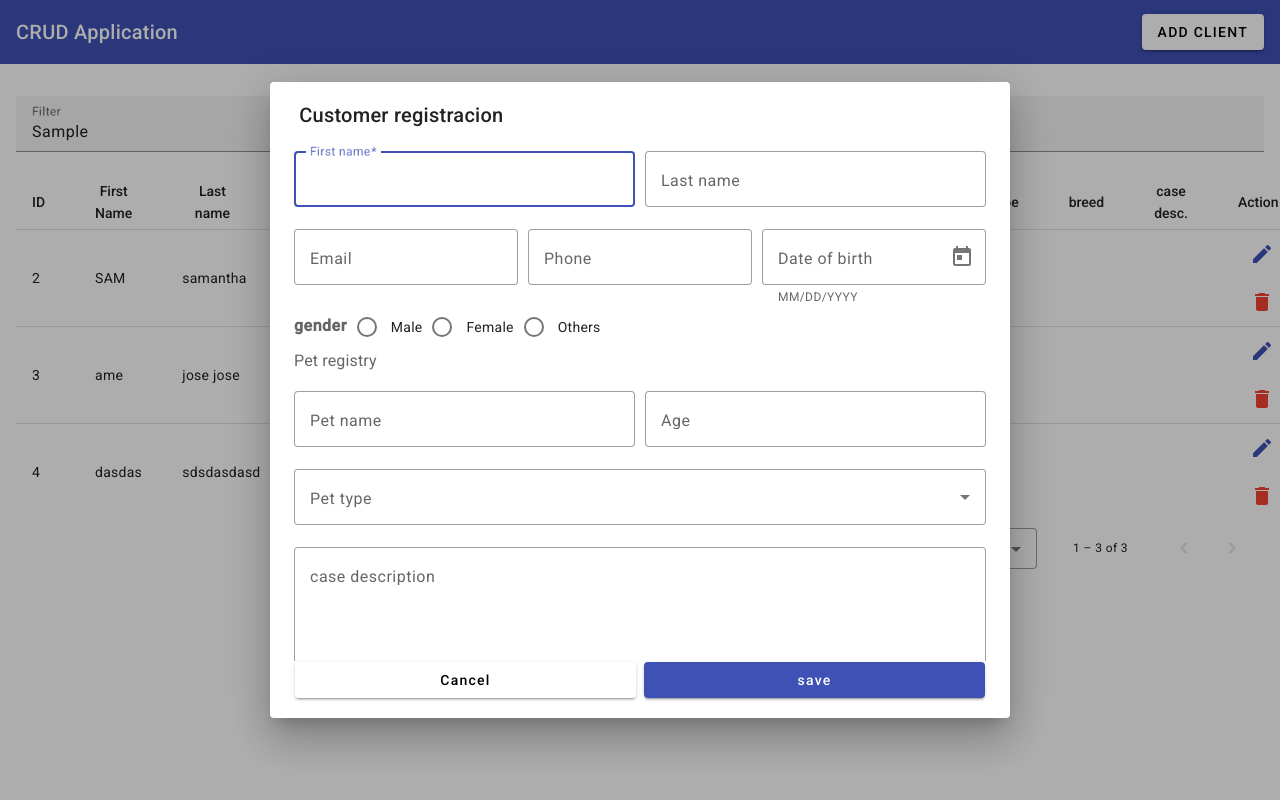
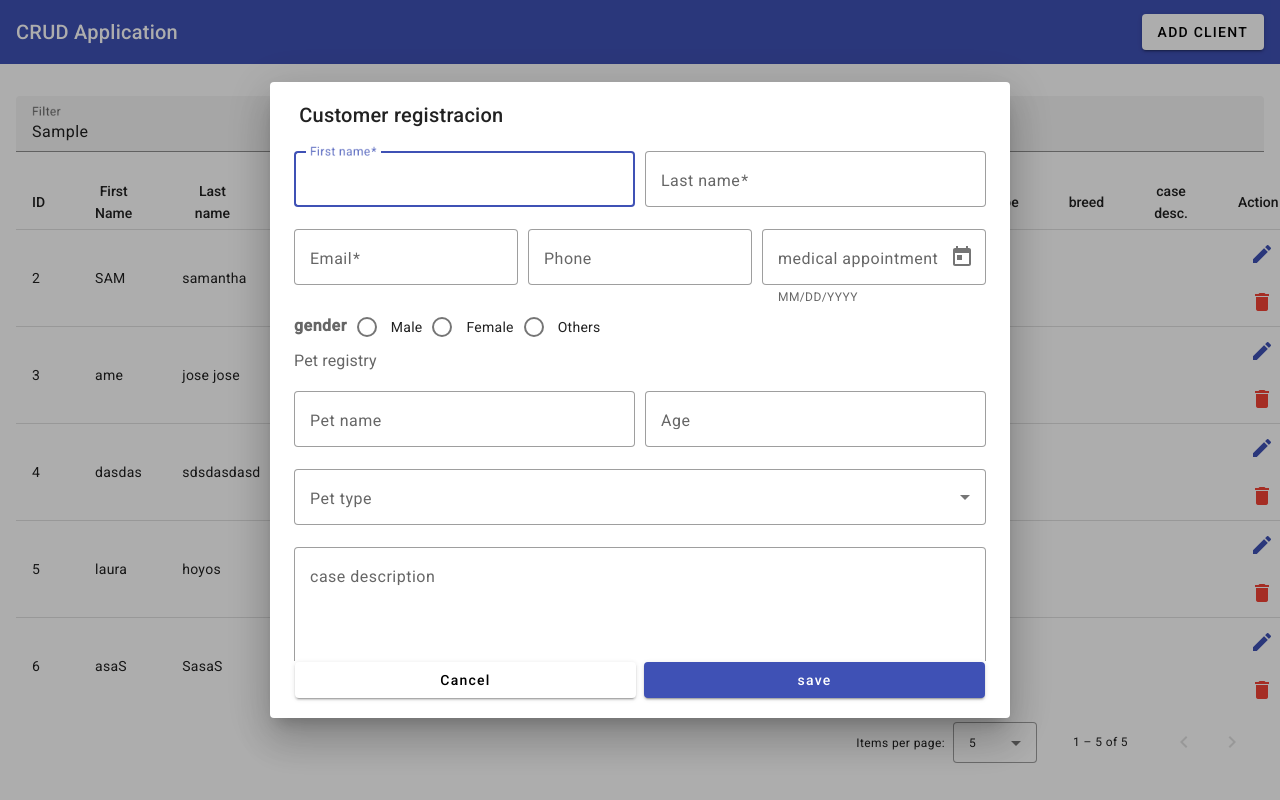
Before and after one commit to Lauhs0402/angularCRUD, an Angular app: page / in a window 1280 px wide. Both pictures are taken after typing "Sample" into the empty fields and a click on the button "ADD CLIENT". Built offline with nearby package versions, Linux system fonts and the light colour scheme; data requests are answered from the project's data file.

Commit message:
adding email validation field.

```diff
--- a/db.json
+++ b/db.json
@@ -58,6 +58,34 @@
       "breed": "",
       "caseDescription": "",
       "id": 4
+    },
+    {
+      "firstName": "laura",
+      "lastName": "hoyos",
+      "email": "laxla",
+      "phone": "",
+      "birth": "",
+      "gender": "",
+      "petName": "",
+      "age": "",
+      "petType": "",
+      "breed": "",
+      "caseDescription": "",
+      "id": 5
+    },
+    {
+      "firstName": "asaS",
+      "lastName": "SasaS",
+      "email": "sfasf",
+      "phone": "",
+      "birth": "",
+      "gender": "",
+      "petName": "",
+      "age": "",
+      "petType": "",
+      "breed": "",
+      "caseDescription": "",
+      "id": 6
     }
   ]
 }
--- a/src/app/emp-add-edit/emp-add-edit.component.html
+++ b/src/app/emp-add-edit/emp-add-edit.component.html
@@ -8,24 +8,26 @@
                 <mat-label>First name</mat-label>
                 <input matInput placeholder="Ex. Amelia" formControlName="firstName">
                 <mat-error *ngIf="empForm?.get('firstName')?.hasError('required')">First Name is required</mat-error>
-
             </mat-form-field>
             <mat-form-field appearance="outline">
                 <mat-label>Last name</mat-label>
                 <input matInput placeholder="Ex. James" formControlName="lastName">
+                <mat-error *ngIf="empForm?.get('lastName')?.hasError('required')">Last Name is required</mat-error>
             </mat-form-field>
         </div>
         <div class="row">
             <mat-form-field appearance="outline">
                 <mat-label>Email</mat-label>
                 <input matInput placeholder="Ex. Amelia" formControlName="email">
+                <mat-error *ngIf="empForm?.get('email')?.hasError('required')">Email is required</mat-error>
+                <mat-error *ngIf="empForm?.get('email')?.hasError('email')">Invalid email format</mat-error>
             </mat-form-field>
             <mat-form-field appearance="outline">
                 <mat-label>Phone</mat-label>
                 <input matInput placeholder="Ex. 123456789" type="number" formControlName="phone">
             </mat-form-field>
             <mat-form-field appearance="outline">
-                <mat-label>Date of birth</mat-label>
+                <mat-label>medical appointment</mat-label>
                 <input matInput [matDatepicker]="picker" type="number" formControlName="birth">
                 <mat-hint>MM/DD/YYYY</mat-hint>
                 <mat-datepicker-toggle matIconSuffix [for]="picker"></mat-datepicker-toggle>
--- a/src/app/emp-add-edit/emp-add-edit.component.ts
+++ b/src/app/emp-add-edit/emp-add-edit.component.ts
@@ -32,8 +32,8 @@ export class EmpAddEditComponent implements OnInit{
     {
     this.empForm = this._fb.group({
       firstName: ['',Validators.required],
-      lastName: '',
-      email:'',
+      lastName: ['',Validators.required],
+      email:['',[Validators.required, Validators.email]],
       phone:'',
       birth:'',
       gender:'',
--- a/src/app/validators/customer.validator.ts
+++ b/src/app/validators/customer.validator.ts
@@ -3,7 +3,7 @@ import { Validator, ValidationRule } from 'fluent-validation';
 
 export class UserValidator extends Validator {
   errorMessages = {
-    required: 'First Name is required',
+    required: 'First Names is required',
     email: 'Invalid email format'
   };
 
@@ -13,6 +13,9 @@ export class UserValidator extends Validator {
     this['ruleFor']('firstName')
       .notEmpty().withMessage(this.errorMessages.required);
 
+      this['ruleFor']('lastName')
+      .notEmpty().withMessage(this.errorMessages.required);
+
     this['ruleFor']('email')
       .notEmpty().withMessage(this.errorMessages.required)
       .email().withMessage(this.errorMessages.email);
```
Also changed, not shown: 1 other file (tests, documents, lock files or other folders).
